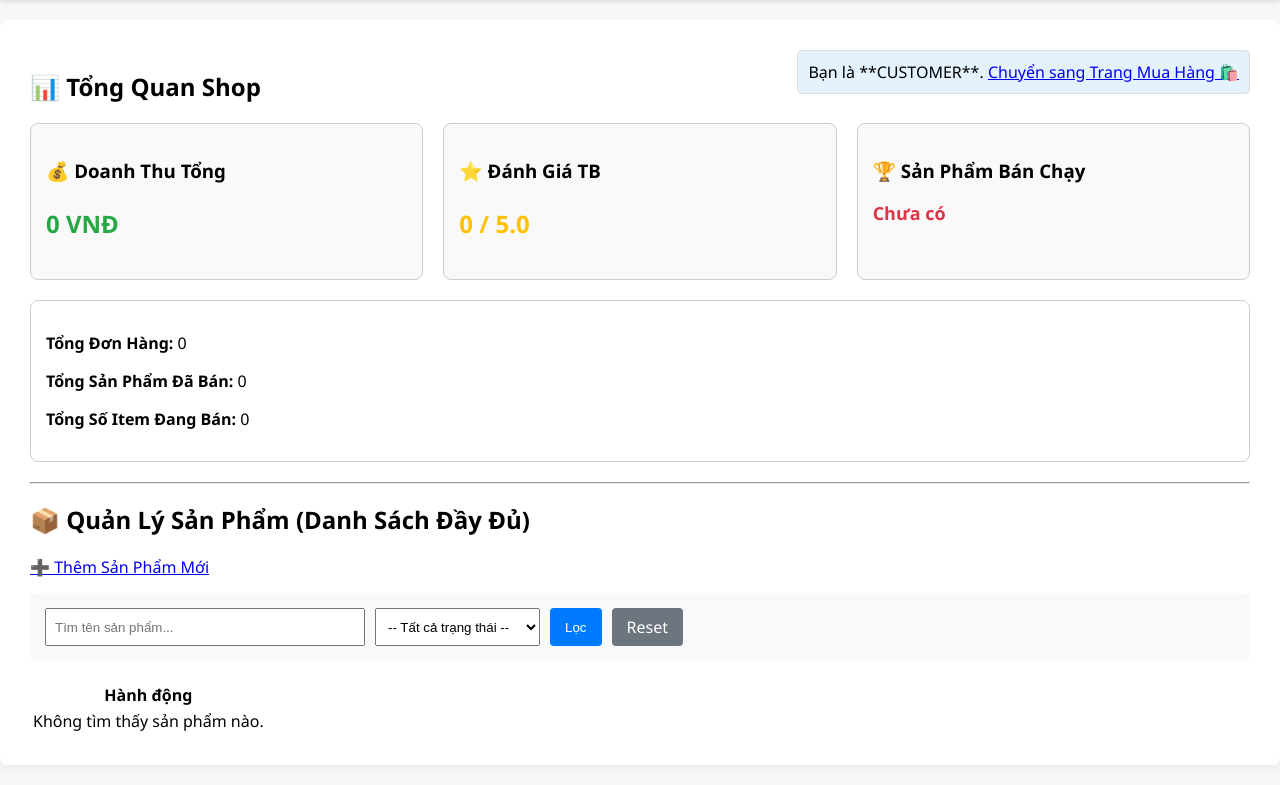
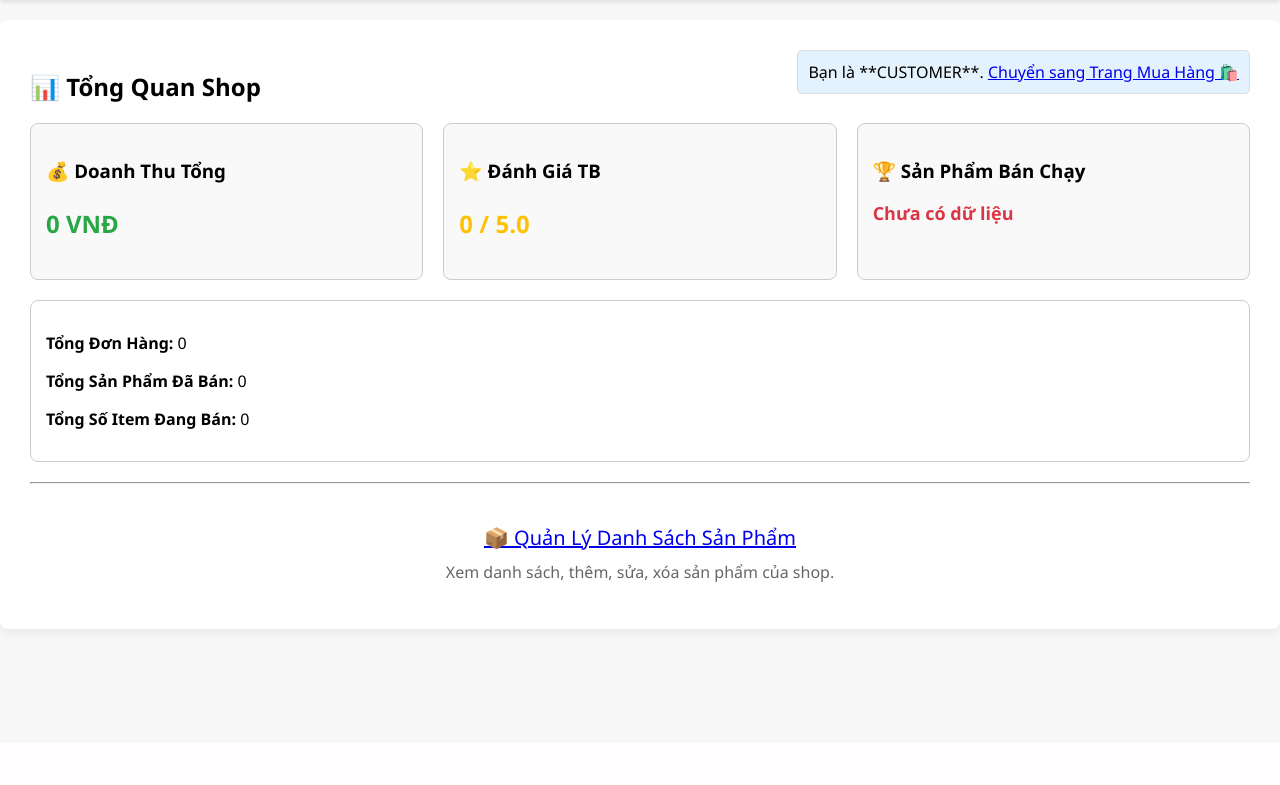
Before and after one commit to MinhMan9/Shopee-Database-BTL2, a Flask app: page /seller/dashboard in a window 1280 px wide. Shown: the part 57-842 px from the top of the page. After the commit the page ends 691 px from the top, so only its background shows below. Run offline with Flask 3, Linux system fonts and the light colour scheme; the visitor is signed in with stand-in values (Sample User, id 1); data that the repository does not hold is empty.

Commit message:
complete Seller

```diff
--- a/app.py
+++ b/app.py
@@ -285,33 +285,48 @@ def seller_dashboard():
 
     SHOP_ID = session['user_id']
 
-    # --- TÍCH HỢP SP: sp_GetShopDashboardStats (SP_7) ---
-    # Khởi tạo dashboard_stats mặc định
+    # Khởi tạo dashboard_stats
     dashboard_stats = {
         'TotalRevenue': 0,
+        'TotalOrders': 0,
         'RealAvgRating': 0,
-        'TotalOrders': 0,
-        'TotalItems': 0,
-        'TotalProductsSold': 0
+        'TotalProductsSold': 0,
+        'TotalItems': 0
     }
+    best_seller_name = "Chưa có dữ liệu"
 
     try:
-        sql_stats = "EXEC sp_GetShopDashboardStats @ShopID = ?"
-        stats_result, _ = execute_select(sql_stats, (SHOP_ID,))
-        if stats_result:
-            dashboard_stats = stats_result[0]
+        # 1. Lấy thống kê tổng quan (SP_7)
+        stats_data, _ = execute_select("EXEC sp_GetShopDashboardStats @ShopID = ?", (SHOP_ID,))
+        if stats_data:
+            row = stats_data[0]
+            dashboard_stats['TotalRevenue'] = row.get('TotalRevenue', 0) or 0
+            dashboard_stats['TotalOrders'] = row.get('TotalOrders', 0) or 0
+            dashboard_stats['RealAvgRating'] = row.get('RealAvgRating', 0) or 0
+            dashboard_stats['TotalProductsSold'] = row.get('TotalProductsSold', 0) or 0
+            dashboard_stats['TotalItems'] = row.get('TotalItems', 0) or 0
+
+        # 2. Lấy sản phẩm bán chạy nhất (SP_8)
+        best_seller_data, _ = execute_select("EXEC sp_GetShopBestSeller @ShopID = ?", (SHOP_ID,))
+        if best_seller_data:
+            best_seller_name = best_seller_data[0].get('BestSellerName', 'Chưa có dữ liệu')
+
     except Exception as e:
-        print(f"Lỗi lấy thống kê Dashboard: {e}")
+        print(f"Error fetching dashboard stats: {e}")
 
-    # --- TÍCH HỢP SP: sp_GetShopBestSeller (SP_9) ---
-    best_seller = 'Chưa có'
-    try:
-        sql_best_seller = "EXEC sp_GetShopBestSeller @ShopID = ?"
-        best_seller_result, _ = execute_select(sql_best_seller, (SHOP_ID,))
-        if best_seller_result:
-            best_seller = best_seller_result[0]['BestSellerName']
-    except Exception as e:
-        print(f"Lỗi lấy sản phẩm bán chạy: {e}")
+    return render_template('seller_dashboard.html',
+                           shop_id=SHOP_ID,
+                           is_customer_user=session.get('is_customer', False),
+                           dashboard_stats=dashboard_stats,
+                           best_seller=best_seller_name)
+
+@app.route('/seller/products')
+def seller_products():
+    if 'user_id' not in session or not session.get('is_shop'):
+        flash('Bạn cần đăng nhập với tài khoản Shop.', 'error')
+        return redirect(url_for('login'))
+
+    SHOP_ID = session['user_id']
 
     # Lấy tham số Tìm kiếm/Lọc
     keyword = request.args.get('keyword', '').lower()
@@ -349,15 +364,13 @@ def seller_dashboard():
             if name_match and status_match:
                 products.append(p)
 
-    return render_template('seller_dashboard.html',
+    return render_template('seller_products.html',
                            products=products,
                            columns=columns,
                            shop_id=SHOP_ID,
                            is_customer_user=session.get('is_customer', False),
                            current_keyword=keyword,
-                           current_status=status_filter,
-                           dashboard_stats=dashboard_stats,
-                           best_seller=best_seller) # Truyền biến an toàn
+                           current_status=status_filter)
 
 @app.route('/seller/reports', methods=['GET'])
 def seller_reports():
@@ -473,7 +486,7 @@ def add_product():
 
             if execute_non_query(sql_add, params):
                 flash('Thêm sản phẩm thành công!', 'success')
-                return redirect(url_for('seller_dashboard'))
+                return redirect(url_for('seller_products'))
             return redirect(url_for('add_product'))
 
     return render_template('add_product.html', categories=categories)
@@ -492,7 +505,7 @@ def edit_product(prod_id):
 
     if not prod_data:
         flash('Sản phẩm không tồn tại hoặc không thuộc quyền quản lý của bạn.', 'error')
-        return redirect(url_for('seller_dashboard'))
+        return redirect(url_for('seller_products'))
 
     if request.method == 'POST':
         item_name = request.form.get('item_name')
@@ -515,7 +528,7 @@ def edit_product(prod_id):
 
             if execute_non_query(sql_update, params):
                 flash('Cập nhật sản phẩm thành công!', 'success')
-                return redirect(url_for('seller_dashboard'))
+                return redirect(url_for('seller_products'))
 
     return render_template('edit_product.html', product=prod_data[0], categories=categories)
 
@@ -534,7 +547,7 @@ def delete_product(prod_id):
     else:
         pass
 
-    return redirect(url_for('seller_dashboard'))
+    return redirect(url_for('seller_products'))
 
 # --- CÁC HÀM CRUD GIỎ HÀNG ---
 @app.route('/cart')
--- a/templates/seller_dashboard.html
+++ b/templates/seller_dashboard.html
@@ -35,63 +35,15 @@
 
     <hr>
 
-    <h2>📦 Quản Lý Sản Phẩm (Danh Sách Đầy Đủ)</h2>
-
-    <div style="margin-bottom: 15px;">
-        <a href="{{ url_for('add_product') }}" class="btn btn-success">➕ Thêm Sản Phẩm Mới</a>
+    <div style="text-align: center; margin-top: 40px;">
+        <a href="{{ url_for('seller_products') }}" class="btn btn-primary btn-lg" style="padding: 15px 30px; font-size: 20px;">
+            📦 Quản Lý Danh Sách Sản Phẩm
+        </a>
+        <p style="margin-top: 10px; color: #666;">Xem danh sách, thêm, sửa, xóa sản phẩm của shop.</p>
     </div>
 
-    <!-- Form Tìm kiếm & Lọc -->
-    <form method="GET" action="{{ url_for('seller_dashboard') }}" style="margin-bottom: 20px; padding: 15px; background: #f8f9fa; border-radius: 5px;">
-        <div style="display: flex; gap: 10px;">
-            <input type="text" name="keyword" placeholder="Tìm tên sản phẩm..." value="{{ current_keyword }}" style="padding: 8px; width: 300px;">
 
-            <select name="status_filter" style="padding: 8px;">
-                <option value="">-- Tất cả trạng thái --</option>
-                <option value="Còn hàng" {% if current_status == 'Còn hàng' %}selected{% endif %}>Còn hàng (Stock > 0)</option>
-                <option value="Hết hàng" {% if current_status == 'Hết hàng' %}selected{% endif %}>Hết hàng</option>
-                <option value="Ngừng kinh doanh" {% if current_status == 'Ngừng kinh doanh' %}selected{% endif %}>Ngừng kinh doanh</option>
-            </select>
 
-            <button type="submit" style="padding: 8px 15px; background: #007bff; color: white; border: none; border-radius: 4px; cursor: pointer;">Lọc</button>
-            <a href="{{ url_for('seller_dashboard') }}" style="padding: 8px 15px; background: #6c757d; color: white; text-decoration: none; border-radius: 4px;">Reset</a>
-        </div>
-    </form>
 
-    <table class="table table-bordered">
-        <thead>
-            <tr>
-                {% for col in columns %}
-                    <th>{{ col }}</th>
-                {% endfor %}
-                <th>Hành động</th>
-            </tr>
-        </thead>
-        <tbody>
-            {% for product in products %}
-            <tr>
-                {% for col in columns %}
-                    <td>
-                        {% if col == 'price' or col == 'sub_total' or col == 'total_payment' %}
-                            {{ product[col] | format_currency }}
-                        {% else %}
-                            {{ product[col] }}
-                        {% endif %}
-                    </td>
-                {% endfor %}
-                <td>
-                    <a href="{{ url_for('edit_product', prod_id=product['prod_id']) }}" class="btn btn-sm btn-warning">Sửa</a>
-                    <form action="{{ url_for('delete_product', prod_id=product['prod_id']) }}" method="POST" style="display:inline;" onsubmit="return confirm('Bạn có chắc muốn xóa?');">
-                        <button type="submit" class="btn btn-sm btn-danger">Xóa</button>
-                    </form>
-                </td>
-            </tr>
-            {% else %}
-            <tr>
-                <td colspan="{{ columns|length + 1 }}" style="text-align: center;">Không tìm thấy sản phẩm nào.</td>
-            </tr>
-            {% endfor %}
-        </tbody>
-    </table>
 
 {% endblock %}
```
Also changed, not shown: templates/seller_products.html (added, +69 -0 lines).
